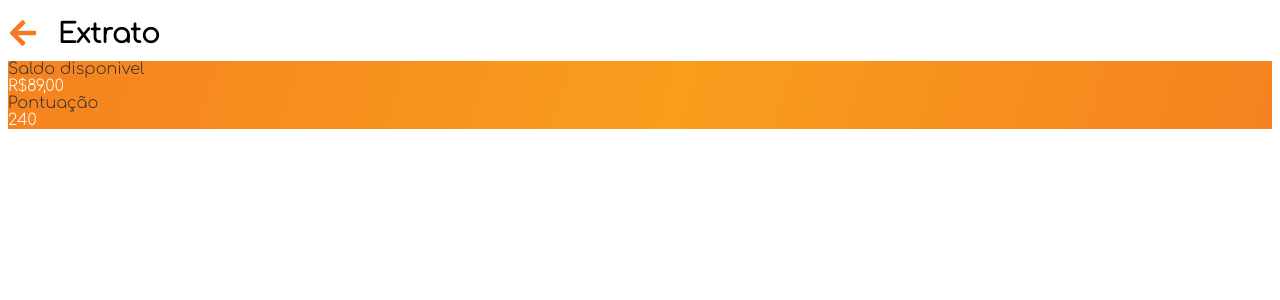
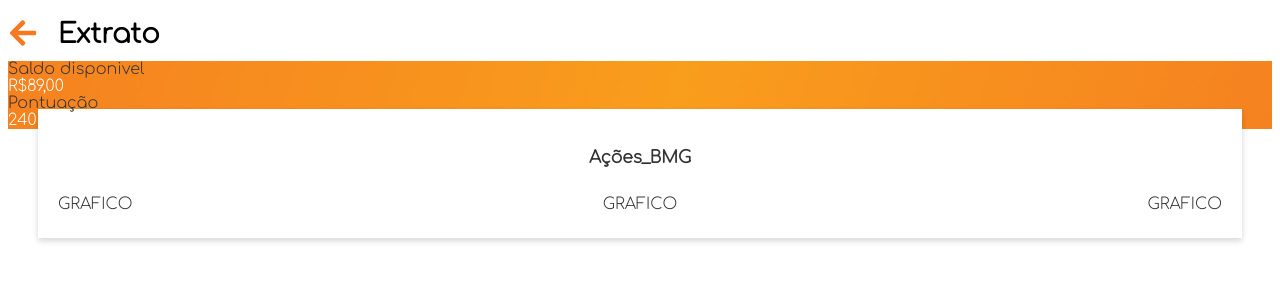
Before and after one commit to victorleandroof/HackathonBMG, a React (Create React App) app: page / in a window 1280 px wide. Shown: the top 300 px of the page. Built offline with nearby package versions, Linux system fonts and the light colour scheme.

Commit message:
added Dashboard and ListaGrafico  and Grafico

```diff
--- a/package.json
+++ b/package.json
@@ -5,6 +5,7 @@
   "dependencies": {
     "inner": "^0.2.0",
     "react": "^16.8.6",
+    "react-charts": "^2.0.0-beta.7",
     "react-dom": "^16.8.6",
     "react-icons": "^3.7.0",
     "react-router-dom": "^5.2.0",
--- a/src/App.js
+++ b/src/App.js
@@ -1,14 +1,16 @@
 import React from 'react';
 import './App.css';
 import Header from './components/Header'
+import Dashboard from './components/Dashboard'
 import SaldoPontos from './components/SaldoPontos'
 
 function App() {
   return (
-    <div>
-      <Header titulo='Extrato' />
+    <React.Fragment>
+      <Header  titulo='Extrato'/>
       <SaldoPontos />
-    </div>
+      <Dashboard />
+    </React.Fragment>
   );
 }
 
--- /dev/null
+++ b/src/components/Dashboard/Dashboard.css
@@ -0,0 +1,14 @@
+.dashboard-container {
+    background: #FFFFFF;
+    box-shadow: 0px 3px 6px #00000029;
+    opacity: 1;
+    margin: -20px 30px;
+    padding: 10px 10px;
+}
+
+.dashboard-container h1 {
+    font-size: 17px;
+    display: flex;
+    justify-content: center;
+    margin: 30px 10px;
+}
--- /dev/null
+++ b/src/components/Dashboard/index.js
@@ -0,0 +1,14 @@
+import React from 'react';
+import './Dashboard.css';
+import ListaGrafico from '../ListaGrafico'
+
+function Dashboard() {
+  return (
+    <div className="dashboard-container">
+        <h1>Ações_BMG</h1>
+        <ListaGrafico/>
+    </div>
+  );
+}
+
+export default Dashboard;
--- /dev/null
+++ b/src/components/Grafico/index.js
@@ -0,0 +1,12 @@
+import React from 'react';
+
+function Grafico() {
+
+    return (
+        <div className="grafico-container">
+            GRAFICO
+        </div>
+    );
+}
+
+export default Grafico;
--- /dev/null
+++ b/src/components/ListaGrafico/ListaGrafico.css
@@ -0,0 +1,6 @@
+.lista-grafico-container {
+    display: flex;
+    justify-content: space-between;
+    align-items: center;
+    margin: 15px 10px;
+}
--- /dev/null
+++ b/src/components/ListaGrafico/index.js
@@ -0,0 +1,14 @@
+import React from 'react';
+import './ListaGrafico.css';
+import Grafico from '../Grafico'
+function ListaGrafico() {
+  return (
+      <div className="lista-grafico-container">
+           <Grafico />
+            <Grafico />
+            <Grafico />
+      </div>
+  );
+}
+
+export default ListaGrafico;
```
Also changed, not shown: src/components/Grafico/Grafico.css (added), src/services/usuario.js (added), 1 other file (tests, documents, lock files or other folders).
